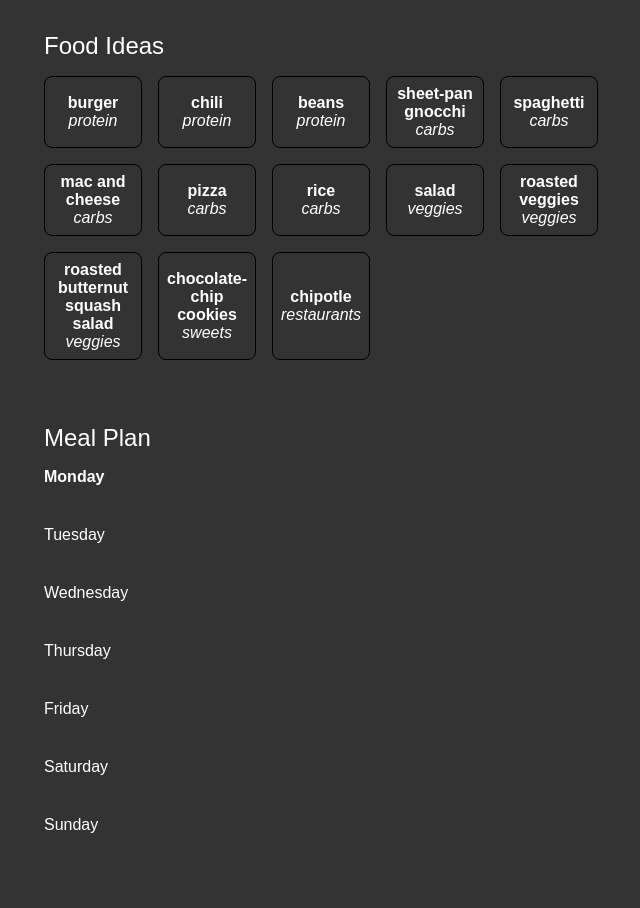
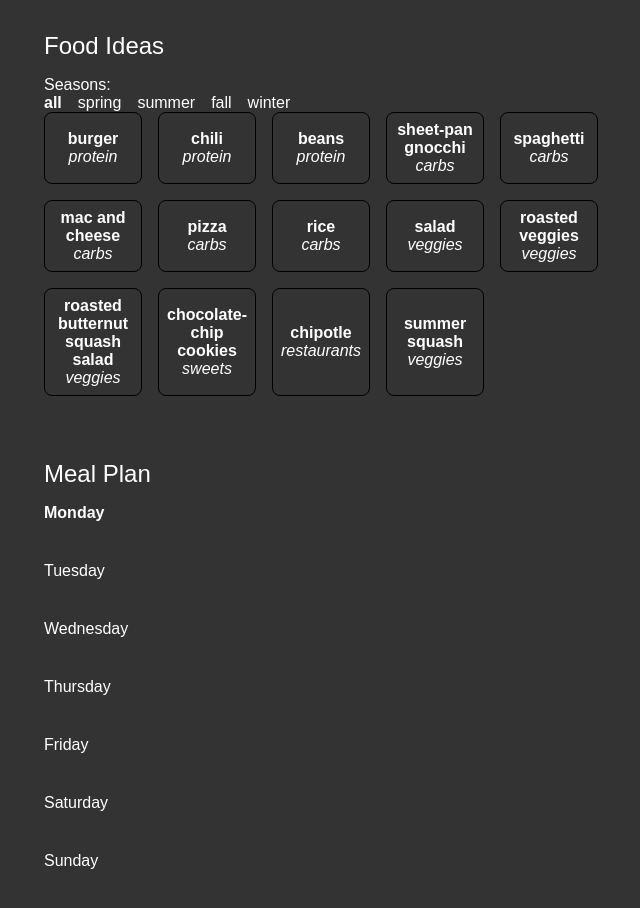
Before and after one commit to alexdietz1988/food-app, a React (Vite) app: page / in a window 1280 px wide. Shown: the top 908 px of the page, without its empty margins (296-936 px from the left). Built offline with nearby package versions, Linux system fonts and the light colour scheme.

Commit message:
Filter by season

```diff
--- a/src/App.styles.ts
+++ b/src/App.styles.ts
@@ -43,6 +43,16 @@ export const Food = styled.div`
   }
 `;
 
+export const SeasonsContainer = styled.div`
+  display: flex;
+  gap: 1rem;
+`;
+
+export const SeasonLabel = styled.div<{ selected: boolean }>`
+  cursor: pointer;
+  font-weight: ${(props) => (props.selected ? '600' : '300')};
+`;
+
 export const MealPlan = styled.div`
   display: flex;
   flex-direction: column;
--- a/src/App.tsx
+++ b/src/App.tsx
@@ -1,9 +1,12 @@
 import { useState } from 'react';
 import * as Styled from './App.styles';
+
+type Season = 'spring' | 'summer' | 'fall' | 'winter' | 'all';
 
 interface Food {
   name: string;
   category?: string;
+  seasons?: Season[];
 }
 
 const foods: Food[] = [
@@ -20,6 +23,7 @@ const foods: Food[] = [
   { name: 'roasted butternut squash salad', category: 'veggies' },
   { name: 'chocolate-chip cookies', category: 'sweets' },
   { name: 'chipotle', category: 'restaurants' },
+  { name: 'summer squash', category: 'veggies', seasons: ['summer'] },
 ];
 
 const days = [
@@ -60,9 +64,11 @@ const App = () => {
     Sunday: [] as Food[],
   });
   const addFoodToDay = (food: Food) => {
+    const existing = mealPlan[selectedDay as keyof typeof mealPlan];
+    if (existing.find((f) => f.name === food.name)) return;
     setMealPlan((prev) => ({
       ...prev,
-      [selectedDay]: [...prev[selectedDay as keyof typeof mealPlan], food],
+      [selectedDay]: [...existing, food],
     }));
   };
   const removeFoodFromDay = (food: Food) => {
@@ -74,11 +80,32 @@ const App = () => {
     }));
   };
 
+  const [selectedSeason, setSelectedSeason] = useState<Season>('all');
+
   return (
     <Styled.Container>
       <div>
         <Styled.H1>Food Ideas</Styled.H1>
-        <RenderFoodList foods={foods} onClick={addFoodToDay} />
+        <div>
+          <h2>Seasons:</h2>
+          <Styled.SeasonsContainer>
+            {['all', 'spring', 'summer', 'fall', 'winter'].map((season) => (
+              <Styled.SeasonLabel
+                onClick={() => setSelectedSeason(season as Season)}
+                selected={selectedSeason === season}
+              >
+                {season}
+              </Styled.SeasonLabel>
+            ))}
+          </Styled.SeasonsContainer>
+        </div>
+        <RenderFoodList
+          foods={foods.filter(
+            (food) =>
+              selectedSeason === 'all' || food.seasons?.includes(selectedSeason)
+          )}
+          onClick={addFoodToDay}
+        />
       </div>
       <div>
         <Styled.H1>Meal Plan</Styled.H1>
```
